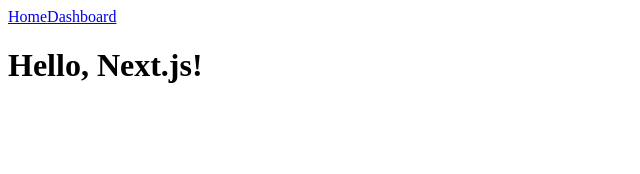
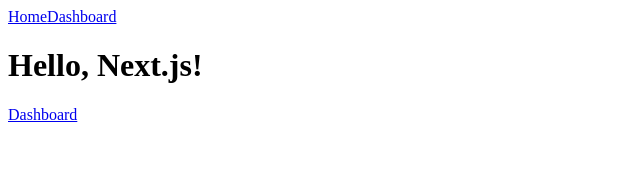
Before and after one commit to GeorginaBerrezel/next-app, a Next.js app in the folder my-app/: page / in a window 1280 px wide. Shown: the top 174 px of the page, without its empty margins (0-640 px from the left). Built offline with nearby package versions, Linux system fonts and the light colour scheme.

Commit message:
Routing - Linking : use component Link

```diff
--- a/my-app/src/app/page.js
+++ b/my-app/src/app/page.js
@@ -4,8 +4,15 @@
 /*
 import styles from "./page.module.css";
 */
+import Link from 'next/link'
+
 export default function Page() {
-  return <h1>Hello, Next.js!</h1>
+  return (
+      <div>
+        <h1>Hello, Next.js!</h1>
+        <Link href="/dashboard">Dashboard</Link>
+      </div>
+  )
 }
 
 
```
Also changed, not shown: my-app/src/app/dashboard/layout.js (+11 -0 lines).
